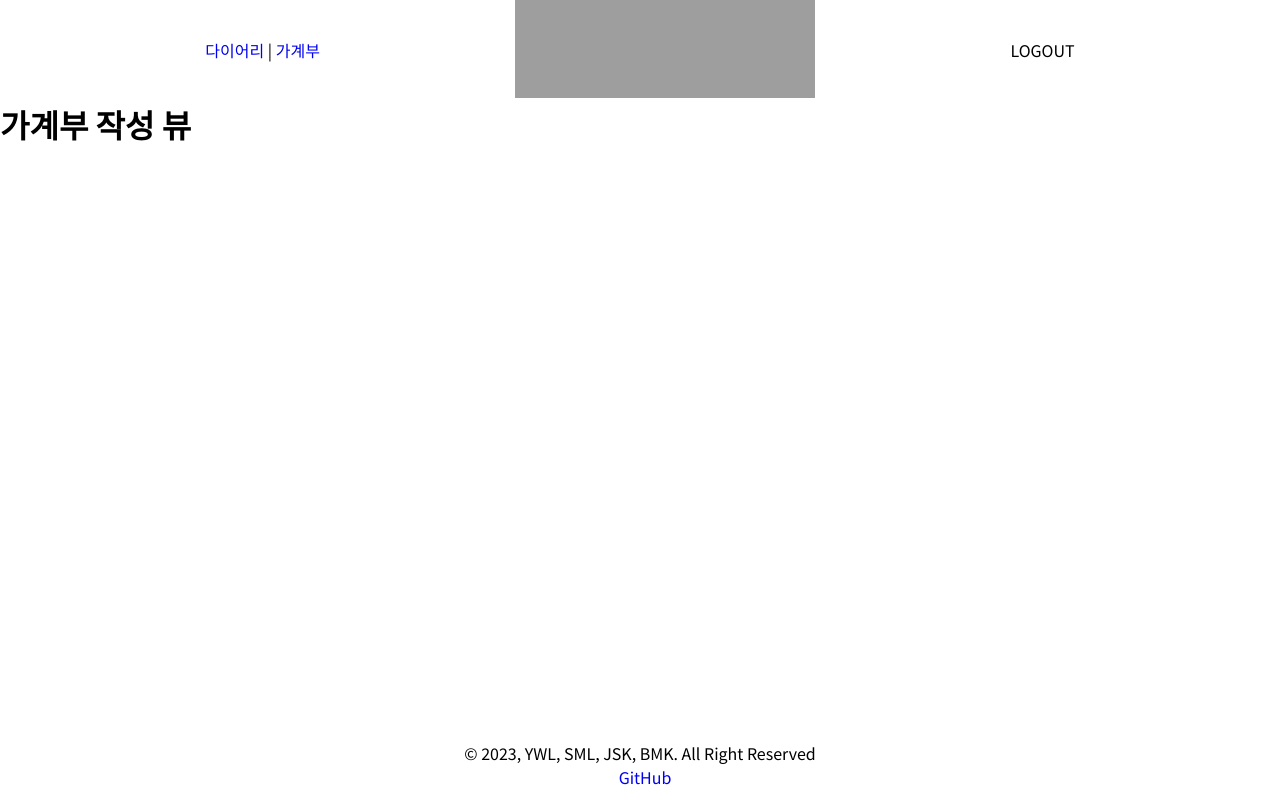
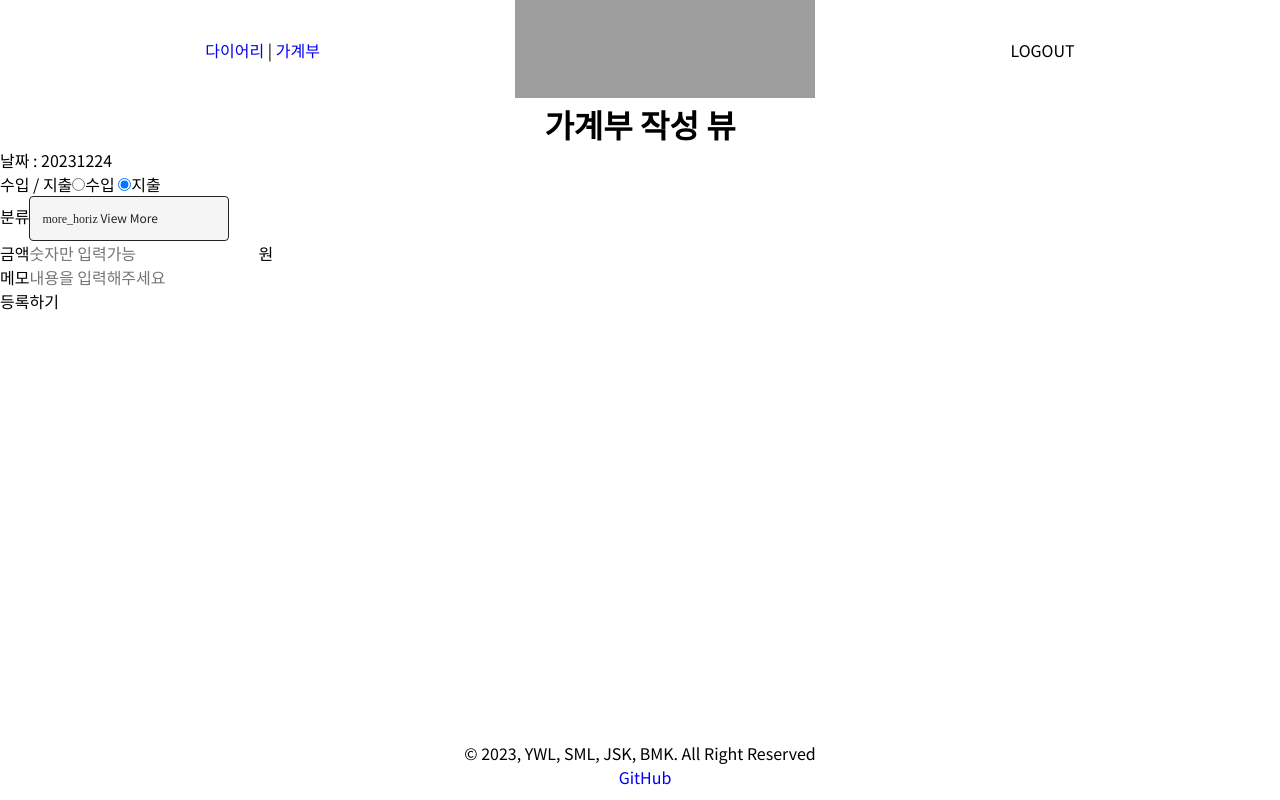
Before and after one commit to djsumin/DECOBOOK-FE, a Vue app: page /registLedger in a window 1280 px wide. Built offline with nearby package versions, Linux system fonts and the light colour scheme; grey boxes are pictures that could not be loaded.

Commit message:
[feat]create Ledger Part

```diff
--- a/src/router/index.js
+++ b/src/router/index.js
@@ -37,7 +37,7 @@ const router = createRouter({
           name: "diaryUpdate",
           component: DiaryUpdate,
         },
-      ]
+      ],
     },
     {
       path: "/detail/:id",
@@ -91,6 +91,7 @@ const router = createRouter({
         },
       ],
     },
+
     {
       path: "/registDiary",
       name: "registDiary",
@@ -109,5 +110,4 @@ const router = createRouter({
   ],
 });
 
-
 export default router;
--- a/src/views/LedgerView.vue
+++ b/src/views/LedgerView.vue
@@ -1,13 +1,40 @@
 <template>
   <div class="ledger-container">
-    가계부 뷰
+    <h1>가계부 뷰</h1>
+    <div class="charts-container">
+      <div class="chart-item">
+        <h2>달력</h2>
+      </div>
+      <div class="chart-item">
+        <h2>막대그래프</h2>
+        <button @click="goList()">자세히보기</button>
+      </div>
+      <div class="chart-item">
+        <h2>원형그래프</h2>
+        <button @click="goCategory()">자세히보기</button>
+      </div>
+    </div>
+    <button @click="createLedger()">오늘의 수입/지출 남기기</button>
     <canvas id="myChart" width="400" height="400"></canvas>
-    <RouterView/>
+    <RouterView />
   </div>
 </template>
 
 <script setup>
+import router from "@/router";
 import { RouterView } from "vue-router";
+
+const goList = function () {
+  router.push({ name: "ledgerList" });
+};
+
+const goCategory = function () {
+  router.push({ name: "ledgerCategoryList" });
+};
+
+const createLedger = function () {
+  router.push({ name: "registLedger" });
+};
 </script>
 
 <style scoped>
@@ -17,4 +44,16 @@ import { RouterView } from "vue-router";
   flex-direction: column;
   justify-content: center;
 }
+
+.charts-container {
+  display: flex;
+  justify-content: space-between;
+  width: 100%;
+  max-width: 800px;
+}
+
+.chart-item {
+  flex: 1;
+  margin: 0 10px;
+}
 </style>
--- a/src/views/RegistLedgerView.vue
+++ b/src/views/RegistLedgerView.vue
@@ -1,7 +1,91 @@
 <template>
-  <div><h1>가계부 작성 뷰</h1></div>
+  <div>
+    <h1>가계부 작성 뷰</h1>
+    <div>
+      <div>날짜 : {{ weatherStore.todayStr }}</div>
+      <div>
+        <span>수입 / 지출</span>
+        <input type="radio" v-model="income" name="inandout" />수입
+        <input type="radio" v-model="expense" name="inandout" />지출
+      </div>
+      <div class="dropdown">
+        <span>분류</span>
+        <button class="dropbtn">
+          <span class="dropbtn_icon">more_horiz</span>
+          View More
+        </button>
+        <div class="dropdown-content">
+          <a href="#">profile</a>
+          <a href="#">write a post</a>
+          <a href="#">settings</a>
+        </div>
+      </div>
+      <div>
+        <span>금액</span>
+        <input placeholder="숫자만 입력가능" />원
+      </div>
+      <div>
+        <span>메모</span>
+        <input type="text" placeholder="내용을 입력해주세요" />
+      </div>
+    </div>
+    <button @click="onRegist">등록하기</button>
+  </div>
 </template>
 
-<script setup></script>
+<script setup>
+import { useWeatherStore } from "@/stores/weather";
 
-<style scoped></style>
+const weatherStore = useWeatherStore();
+</script>
+
+<style scoped>
+h1 {
+  text-align: center;
+}
+
+.dropdown {
+  position: relative;
+  display: inline-block;
+}
+
+.dropbtn_icon {
+  font-family: "Material Icons";
+}
+.dropbtn {
+  border: 1px solid rgb(37, 37, 37);
+  border-radius: 4px;
+  background-color: #f5f5f5;
+  font-weight: 400;
+  color: rgb(37, 37, 37);
+  padding: 12px;
+  width: 200px;
+  text-align: left;
+  cursor: pointer;
+  font-size: 12px;
+}
+.dropdown-content {
+  display: none;
+  position: absolute;
+  z-index: 1; /*다른 요소들보다 앞에 배치*/
+  font-weight: 400;
+  background-color: #f9f9f9;
+  min-width: 200px;
+}
+
+.dropdown-content a {
+  display: block;
+  text-decoration: none;
+  color: rgb(37, 37, 37);
+  font-size: 12px;
+  padding: 12px 20px;
+}
+
+.dropdown-content a:hover {
+  background-color: #ececec;
+}
+
+.dropdown:hover .dropdown-content {
+  display: block;
+}
+</style>
```
Also changed, not shown: 1 other file (tests, documents, lock files or other folders).
